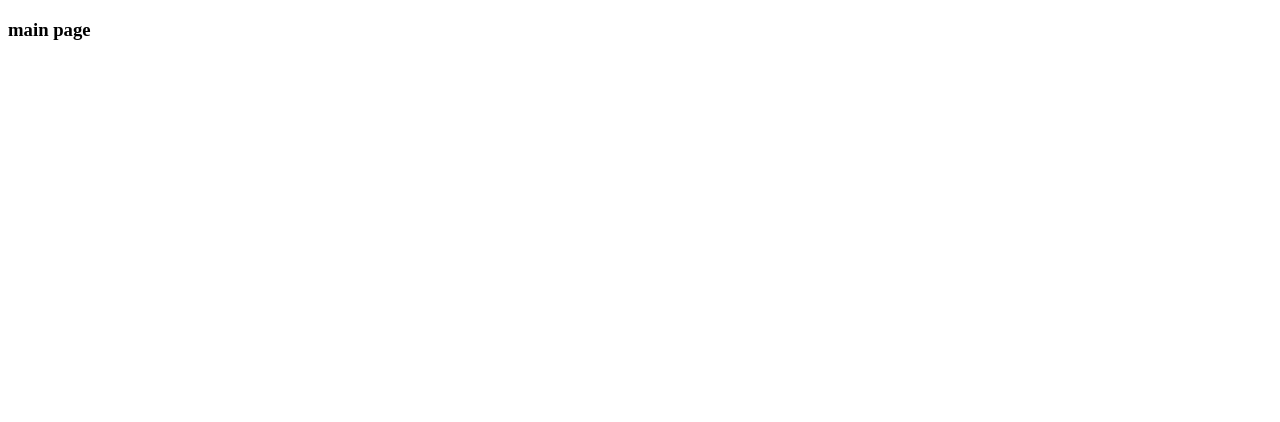
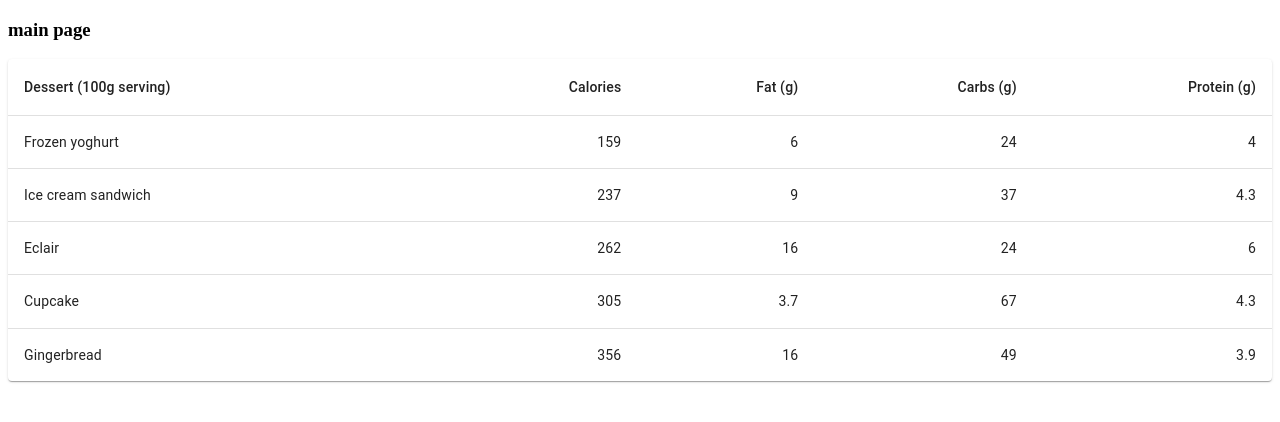
Before and after one commit to neomn/Trainings_React_Next, a Next.js app: page / in a window 1280 px wide. Shown: the top 422 px of the page. Built offline with nearby package versions, Linux system fonts and the light colour scheme.

Commit message:
feat: add a test table

```diff
--- /dev/null
+++ b/src/app/components/Table.jsx
@@ -0,0 +1,56 @@
+"use client";
+
+import * as React from 'react';
+import Table from '@mui/material/Table';
+import TableBody from '@mui/material/TableBody';
+import TableCell from '@mui/material/TableCell';
+import TableContainer from '@mui/material/TableContainer';
+import TableHead from '@mui/material/TableHead';
+import TableRow from '@mui/material/TableRow';
+import Paper from '@mui/material/Paper';
+
+function createData(name, calories, fat, carbs, protein) {
+  return { name, calories, fat, carbs, protein };
+}
+
+const rows = [
+  createData('Frozen yoghurt', 159, 6.0, 24, 4.0),
+  createData('Ice cream sandwich', 237, 9.0, 37, 4.3),
+  createData('Eclair', 262, 16.0, 24, 6.0),
+  createData('Cupcake', 305, 3.7, 67, 4.3),
+  createData('Gingerbread', 356, 16.0, 49, 3.9),
+];
+
+export default function BasicTable() {
+  return (
+    <TableContainer component={Paper}>
+      <Table sx={{ minWidth: 650 }} aria-label="simple table">
+        <TableHead>
+          <TableRow>
+            <TableCell>Dessert (100g serving)</TableCell>
+            <TableCell align="right">Calories</TableCell>
+            <TableCell align="right">Fat&nbsp;(g)</TableCell>
+            <TableCell align="right">Carbs&nbsp;(g)</TableCell>
+            <TableCell align="right">Protein&nbsp;(g)</TableCell>
+          </TableRow>
+        </TableHead>
+        <TableBody>
+          {rows.map((row) => (
+            <TableRow
+              key={row.name}
+              sx={{ '&:last-child td, &:last-child th': { border: 0 } }}
+            >
+              <TableCell component="th" scope="row">
+                {row.name}
+              </TableCell>
+              <TableCell align="right">{row.calories}</TableCell>
+              <TableCell align="right">{row.fat}</TableCell>
+              <TableCell align="right">{row.carbs}</TableCell>
+              <TableCell align="right">{row.protein}</TableCell>
+            </TableRow>
+          ))}
+        </TableBody>
+      </Table>
+    </TableContainer>
+  );
+}
--- a/src/app/page.tsx
+++ b/src/app/page.tsx
@@ -1,19 +1,13 @@
-"use client"
+"use client";
 
-import { ThemeProvider, createTheme } from '@mui/material/styles';
-import CssBaseline from '@mui/material/CssBaseline';
-
-const darkTheme = createTheme({
-  palette: {
-    mode: 'light',
-  },
-});
+import Table from "@/app/components/Table";
 
 
 export default function App() {
   return (
     <>
       <h3>main page</h3>
+      <Table/>
     </>
   );
 }
```
